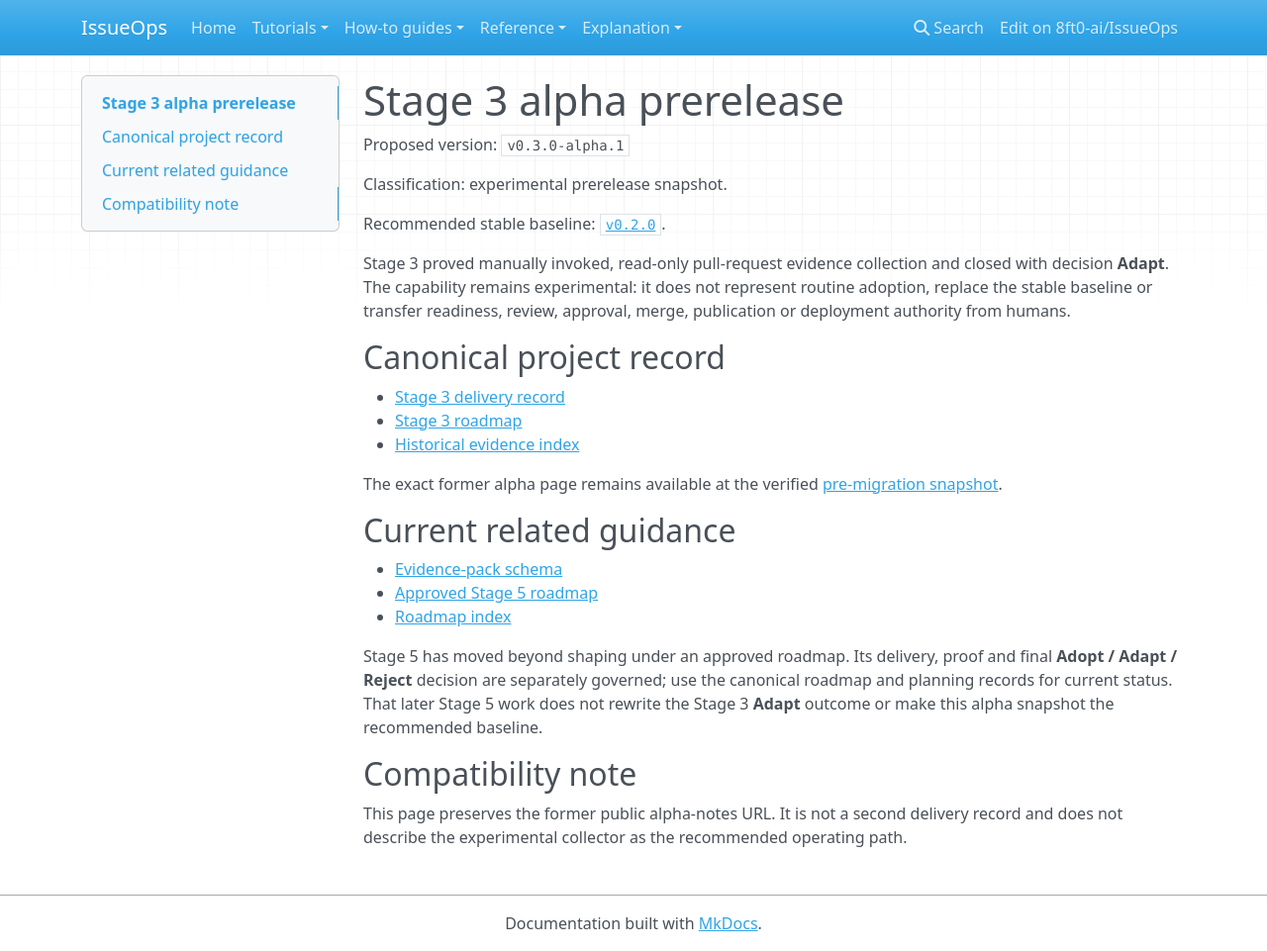
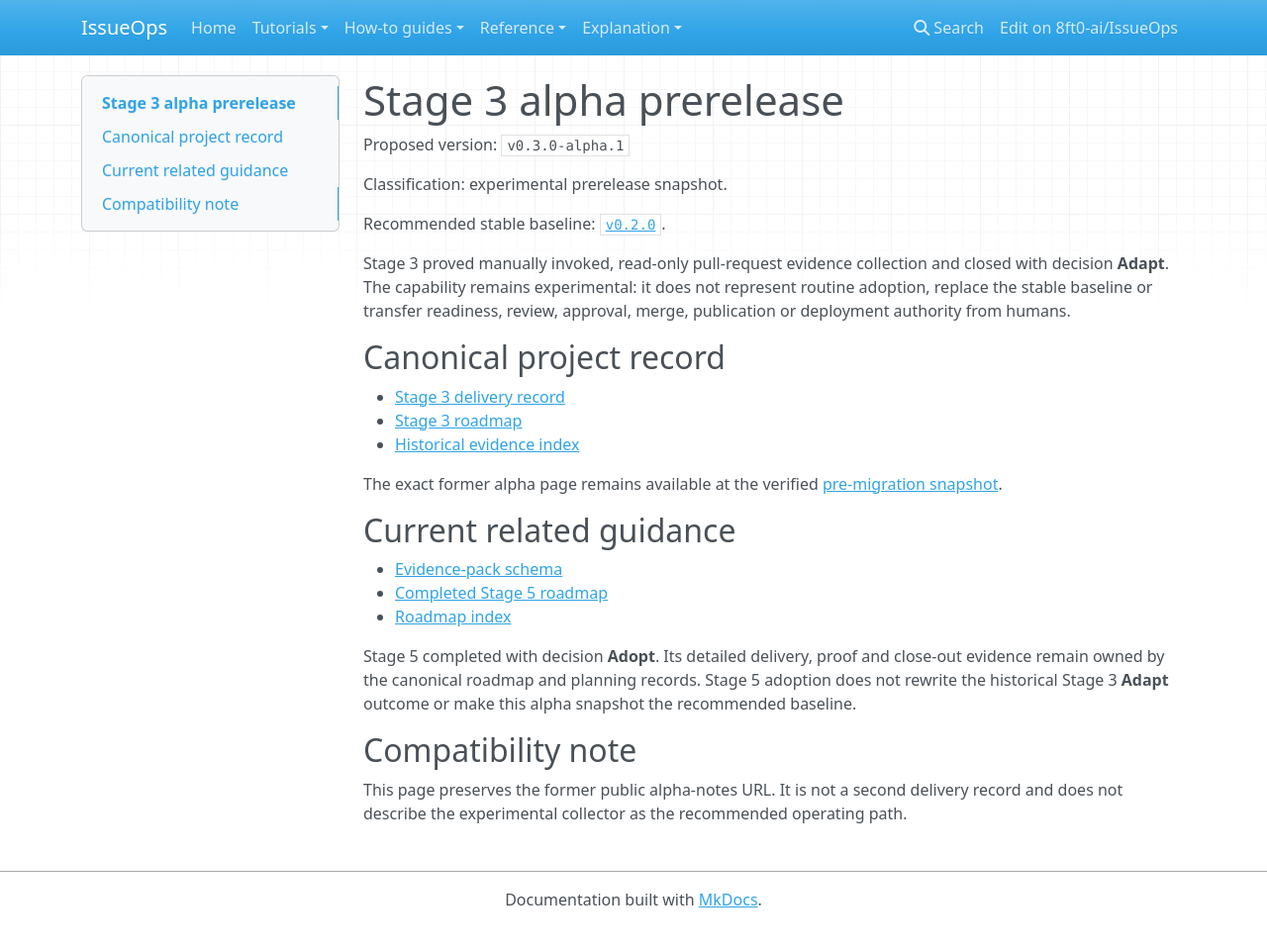
Before and after one commit to 8ft0-ai/IssueOps, an MkDocs documentation site: the page built from docs/releases/stage-3-alpha.md, in a window 1280 px wide and 961 px high. Shown: the whole window at 99% size. Built offline with MkDocs 1.6.1, drawn with Linux system fonts in a browser that asks for light colours; nearby versions of some CDN libraries.

Commit message:
Reconcile Stage 3 alpha wording after Stage 5 close-out

```diff
--- a/docs/releases/stage-3-alpha.md
+++ b/docs/releases/stage-3-alpha.md
@@ -19,10 +19,10 @@ The exact former alpha page remains available at the verified [pre-migration sna
 ## Current related guidance
 
 - [Evidence-pack schema](../evidence-pack-schema.md)
-- [Approved Stage 5 roadmap](https://github.com/8ft0-ai/IssueOps/blob/main/planning/roadmap/stage-05-operational-evidence-assistance.md)
+- [Completed Stage 5 roadmap](https://github.com/8ft0-ai/IssueOps/blob/main/planning/roadmap/stage-05-operational-evidence-assistance.md)
 - [Roadmap index](https://github.com/8ft0-ai/IssueOps/blob/main/planning/roadmap/index.md)
 
-Stage 5 has moved beyond shaping under an approved roadmap. Its delivery, proof and final **Adopt / Adapt / Reject** decision are separately governed; use the canonical roadmap and planning records for current status. That later Stage 5 work does not rewrite the Stage 3 **Adapt** outcome or make this alpha snapshot the recommended baseline.
+Stage 5 completed with decision **Adopt**. Its detailed delivery, proof and close-out evidence remain owned by the canonical roadmap and planning records. Stage 5 adoption does not rewrite the historical Stage 3 **Adapt** outcome or make this alpha snapshot the recommended baseline.
 
 ## Compatibility note
 
```
